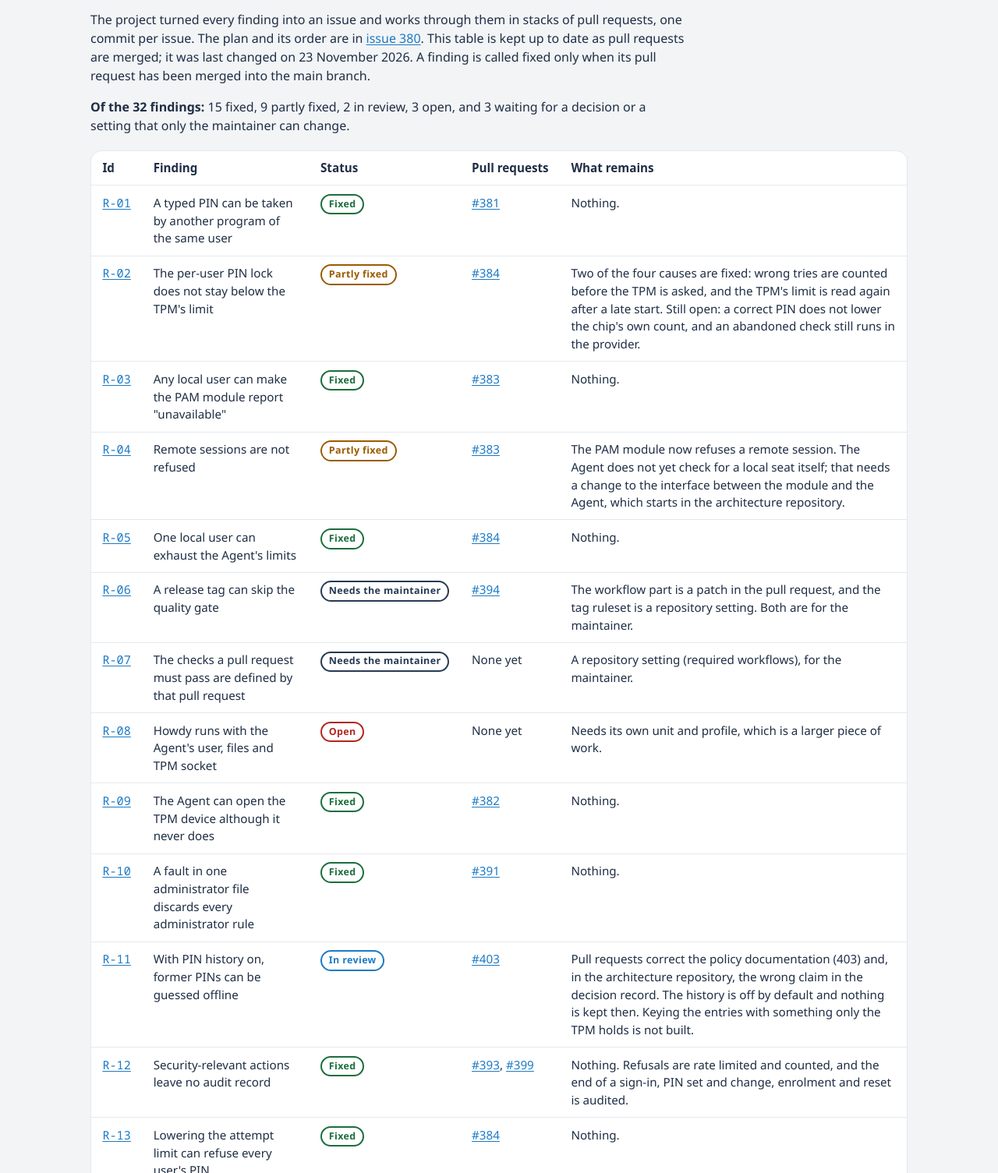
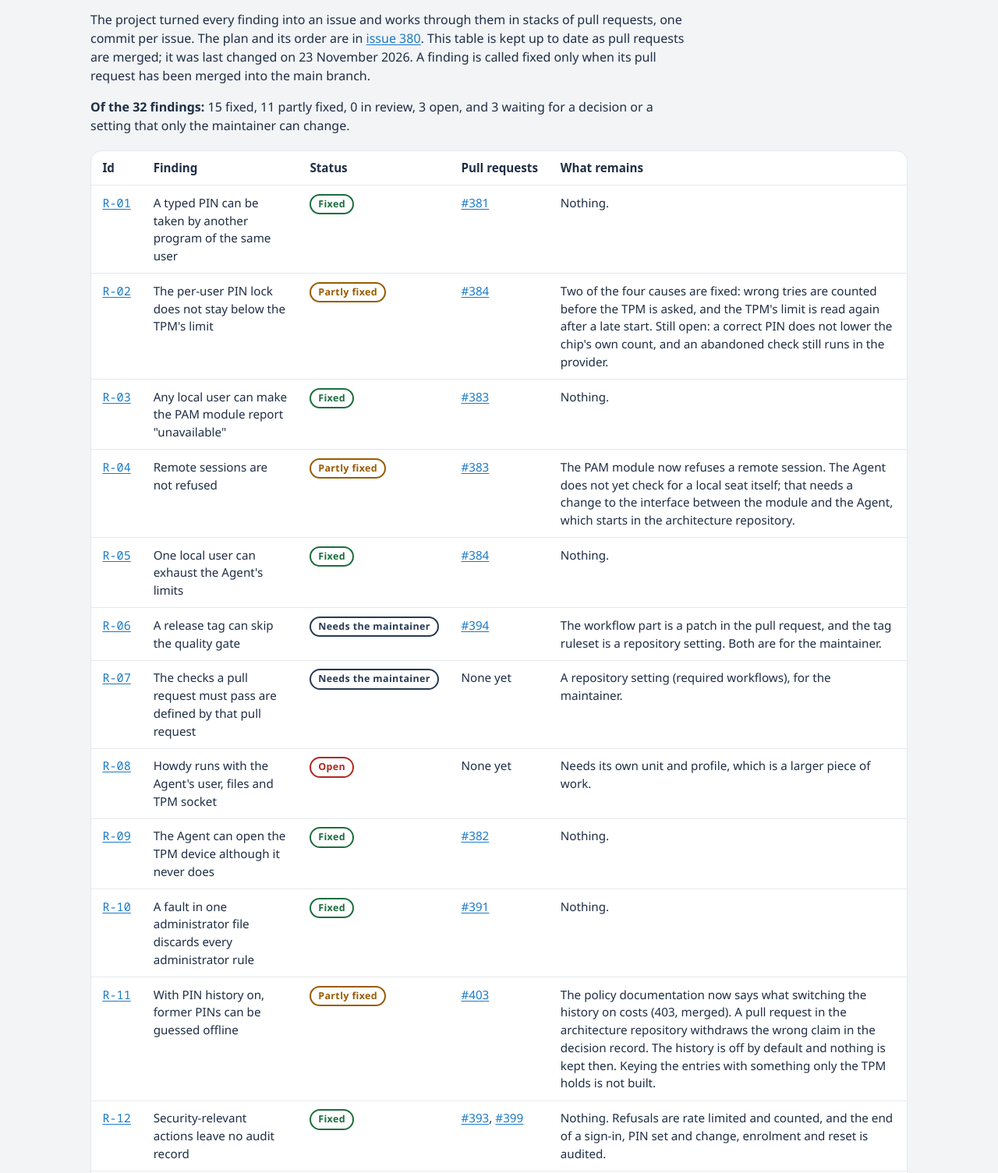
Before and after one commit to LinuxHello/linuxhello.github.io, a plain HTML site: page security-review.html in a window 1280 px wide. Shown: the part 1706-3211 px from the top of the page at 78% size. Drawn offline with Linux system fonts and the light colour scheme.

Commit message:
security-review: stack 12 (#403) is merged
Assisted-by: Claude Code (claude-sonnet-5-5)
Signed-off-by: Valdemar Lemche <valdemar@lemche.net>

```diff
--- a/security-review.html
+++ b/security-review.html
@@ -88,7 +88,7 @@
         <h2 id="fixes">Status of the fixes</h2>
         <div class="prose">
           <p>The project turned every finding into an issue and works through them in stacks of pull requests, one commit per issue. The plan and its order are in <a href="https://github.com/LinuxHello/linux-hello/issues/380">issue 380</a>. This table is kept up to date as pull requests are merged; it was last changed on 23 November 2026. A finding is called fixed only when its pull request has been merged into the main branch.</p>
-          <p><strong>Of the 32 findings:</strong> 15 fixed, 9 partly fixed, 2 in review, 3 open, and 3 waiting for a decision or a setting that only the maintainer can change.</p>
+          <p><strong>Of the 32 findings:</strong> 15 fixed, 11 partly fixed, 0 in review, 3 open, and 3 waiting for a decision or a setting that only the maintainer can change.</p>
         </div>
         <div class="scroll">
           <table>
@@ -104,7 +104,7 @@
             <tr><td class="id"><a href="#r08">R-08</a></td><td>Howdy runs with the Agent's user, files and TPM socket</td><td><span class="st open">Open</span></td><td>None yet</td><td>Needs its own unit and profile, which is a larger piece of work.</td></tr>
             <tr><td class="id"><a href="#r09">R-09</a></td><td>The Agent can open the TPM device although it never does</td><td><span class="st fixed">Fixed</span></td><td><a href="https://github.com/LinuxHello/linux-hello/pull/382">#382</a></td><td>Nothing.</td></tr>
             <tr><td class="id"><a href="#r10">R-10</a></td><td>A fault in one administrator file discards every administrator rule</td><td><span class="st fixed">Fixed</span></td><td><a href="https://github.com/LinuxHello/linux-hello/pull/391">#391</a></td><td>Nothing.</td></tr>
-            <tr><td class="id"><a href="#r11">R-11</a></td><td>With PIN history on, former PINs can be guessed offline</td><td><span class="st review">In review</span></td><td><a href="https://github.com/LinuxHello/linux-hello/pull/403">#403</a></td><td>Pull requests correct the policy documentation (403) and, in the architecture repository, the wrong claim in the decision record. The history is off by default and nothing is kept then. Keying the entries with something only the TPM holds is not built.</td></tr>
+            <tr><td class="id"><a href="#r11">R-11</a></td><td>With PIN history on, former PINs can be guessed offline</td><td><span class="st partly">Partly fixed</span></td><td><a href="https://github.com/LinuxHello/linux-hello/pull/403">#403</a></td><td>The policy documentation now says what switching the history on costs (403, merged). A pull request in the architecture repository withdraws the wrong claim in the decision record. The history is off by default and nothing is kept then. Keying the entries with something only the TPM holds is not built.</td></tr>
             <tr><td class="id"><a href="#r12">R-12</a></td><td>Security-relevant actions leave no audit record</td><td><span class="st fixed">Fixed</span></td><td><a href="https://github.com/LinuxHello/linux-hello/pull/393">#393</a>, <a href="https://github.com/LinuxHello/linux-hello/pull/399">#399</a></td><td>Nothing. Refusals are rate limited and counted, and the end of a sign-in, PIN set and change, enrolment and reset is audited.</td></tr>
             <tr><td class="id"><a href="#r13">R-13</a></td><td>Lowering the attempt limit can refuse every user's PIN</td><td><span class="st fixed">Fixed</span></td><td><a href="https://github.com/LinuxHello/linux-hello/pull/384">#384</a></td><td>Nothing.</td></tr>
             <tr><td class="id">R-14</td><td>Two administrator files with no method in common restore the default methods</td><td><span class="st fixed">Fixed</span></td><td><a href="https://github.com/LinuxHello/linux-hello/pull/391">#391</a></td><td>Nothing.</td></tr>
@@ -125,7 +125,7 @@
             <tr><td class="id">R-29</td><td>The TPM provider does not check its own confinement</td><td><span class="st partly">Partly fixed</span></td><td><a href="https://github.com/LinuxHello/linux-hello/pull/382">#382</a></td><td>The provider checks its profile, stops after repeated failures and restarts with a back-off. A watchdog is still missing.</td></tr>
             <tr><td class="id">R-30</td><td>The fingerprint rule for polkit matches on user id only</td><td><span class="st open">Open</span></td><td>None yet</td><td>Not yet done.</td></tr>
             <tr><td class="id">R-31</td><td>Dependency checks miss two lock files</td><td><span class="st partly">Partly fixed</span></td><td><a href="https://github.com/LinuxHello/linux-hello/pull/394">#394</a></td><td>Dependabot now watches them. The change to the advisory check is a workflow patch in the pull request, for the maintainer.</td></tr>
-            <tr><td class="id">R-32</td><td>Documents and code have drifted apart</td><td><span class="st review">In review</span></td><td><a href="https://github.com/LinuxHello/linux-hello/pull/393">#393</a>, <a href="https://github.com/LinuxHello/linux-hello/pull/403">#403</a></td><td>The security policy file is corrected (393, merged). Pull requests correct the policy and property documents (403), this site's homepage, and the architecture notes.</td></tr>
+            <tr><td class="id">R-32</td><td>Documents and code have drifted apart</td><td><span class="st partly">Partly fixed</span></td><td><a href="https://github.com/LinuxHello/linux-hello/pull/393">#393</a>, <a href="https://github.com/LinuxHello/linux-hello/pull/403">#403</a></td><td>The security policy file (393) and the policy and property documents (403) are corrected and merged. A pull request in the site repository corrects this site's homepage, and one in the architecture repository corrects the architecture notes.</td></tr>
             </tbody>
           </table>
         </div>
```
